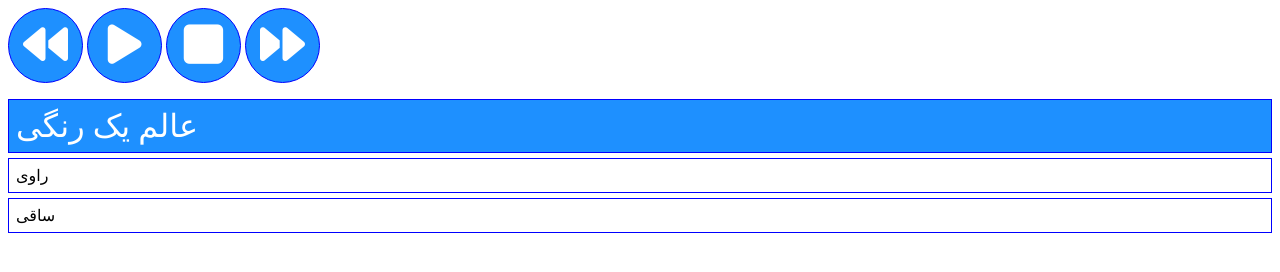
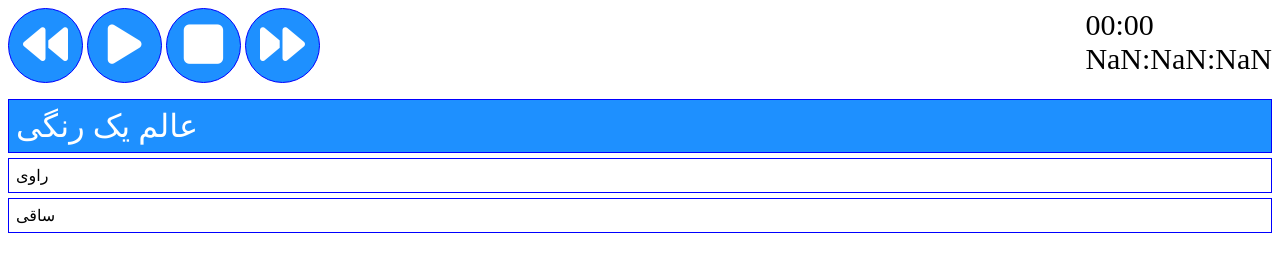
Before and after one commit to YasinDehfuli/jqPlayer, a website: page index.html in a window 1280 px wide. Drawn offline with nearby package versions, Linux system fonts and the light colour scheme.

Commit message:
add buttons action

```diff
--- a/index.html
+++ b/index.html
@@ -25,6 +25,14 @@
     <button id="forward">
         <i class="fa fa-forward"></i>
     </button>
+    <div id="time">
+        <div id="current">
+            00:00:00
+        </div>
+        <div id="duration">
+            00:00:00
+        </div>
+    </div>
     <ul>
         <li class="active" data-src="music/Hayedeh-Aalam-E-Yekrangee.mp3">
             عالم یک رنگی
--- a/player.css
+++ b/player.css
@@ -22,3 +22,8 @@
     color: white;
     font-size: 2em;
 }
+
+#player #time{
+    float: right;
+    font-size: 30px;
+}
--- a/player.js
+++ b/player.js
@@ -1,10 +1,42 @@
+var au;
+var toHHMMSS = (secs) => {
+    var sec_num = parseInt(secs, 10)
+    var hours = Math.floor(sec_num / 3600)
+    var minutes = Math.floor(sec_num / 60) % 60
+    var seconds = sec_num % 60
+
+    return [hours, minutes, seconds]
+        .map(v => v < 10 ? "0" + v : v)
+        .filter((v, i) => v !== "00" || i > 0)
+        .join(":")
+}
 $(function () {
-    var audio = $("#music")[0];
+    au = $("#music")[0];
     console.log($("#music"));
     $("#player ul li").click(function () {
         $("#music").attr('src', $(this).data('src'));
-        audio.play();
+        au.play();
         $("#player li").removeClass('active');
         $(this).addClass('active');
     });
+
+    setInterval(function () {
+        $("#current").text(toHHMMSS(au.currentTime));
+        $("#duration").text(toHHMMSS(au.duration));
+    }, 300);
+
+    $("#stop").click(function () {
+        au.pause();
+        au.currentTime = 0;
+    });
+
+    $("#play").click(function () {
+        au.play();
+    });
+    $("#forward").click(function () {
+        au.currentTime += 10;
+    });
+    $("#backward").click(function () {
+        au.currentTime -= 10;
+    });
 });
```
